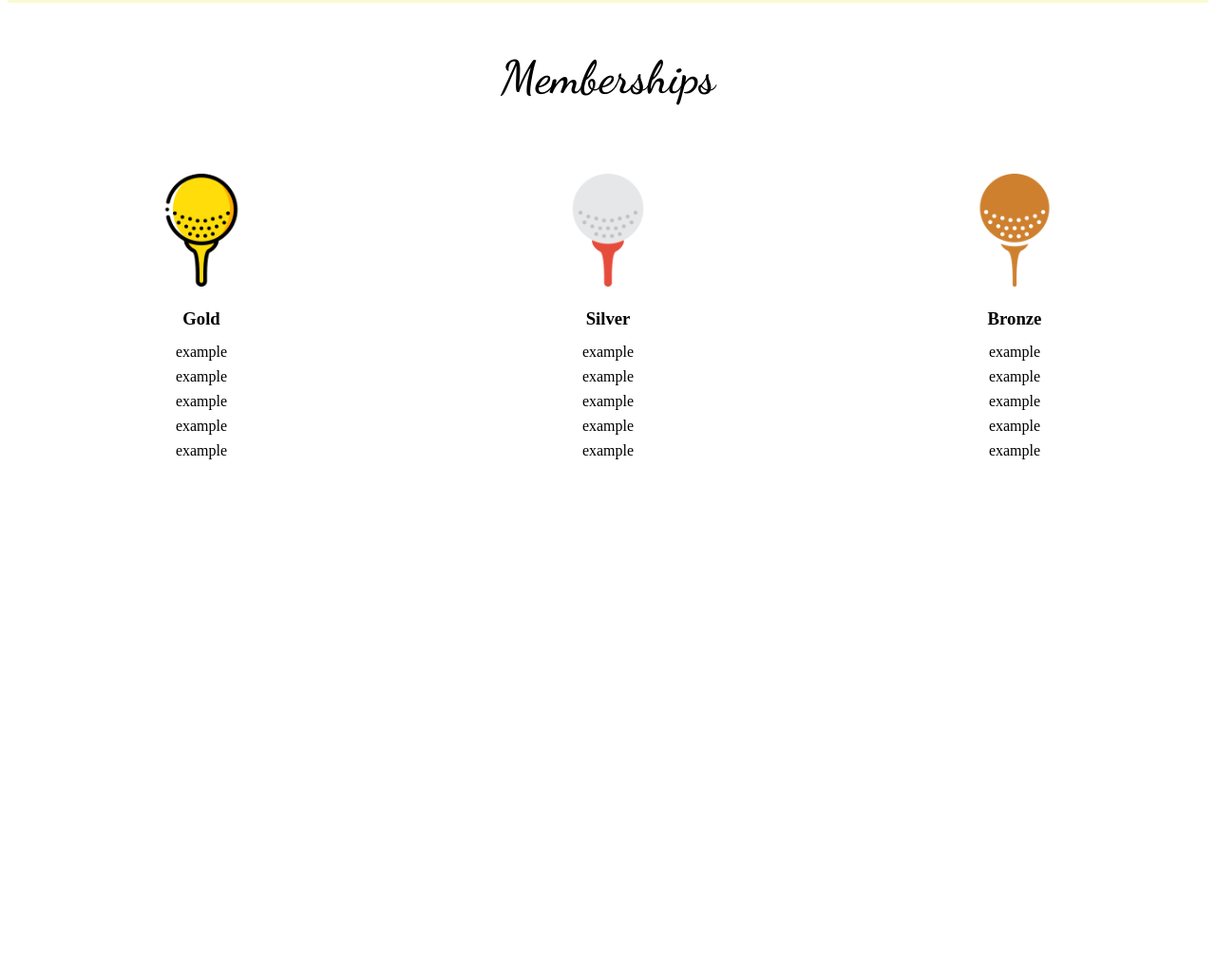
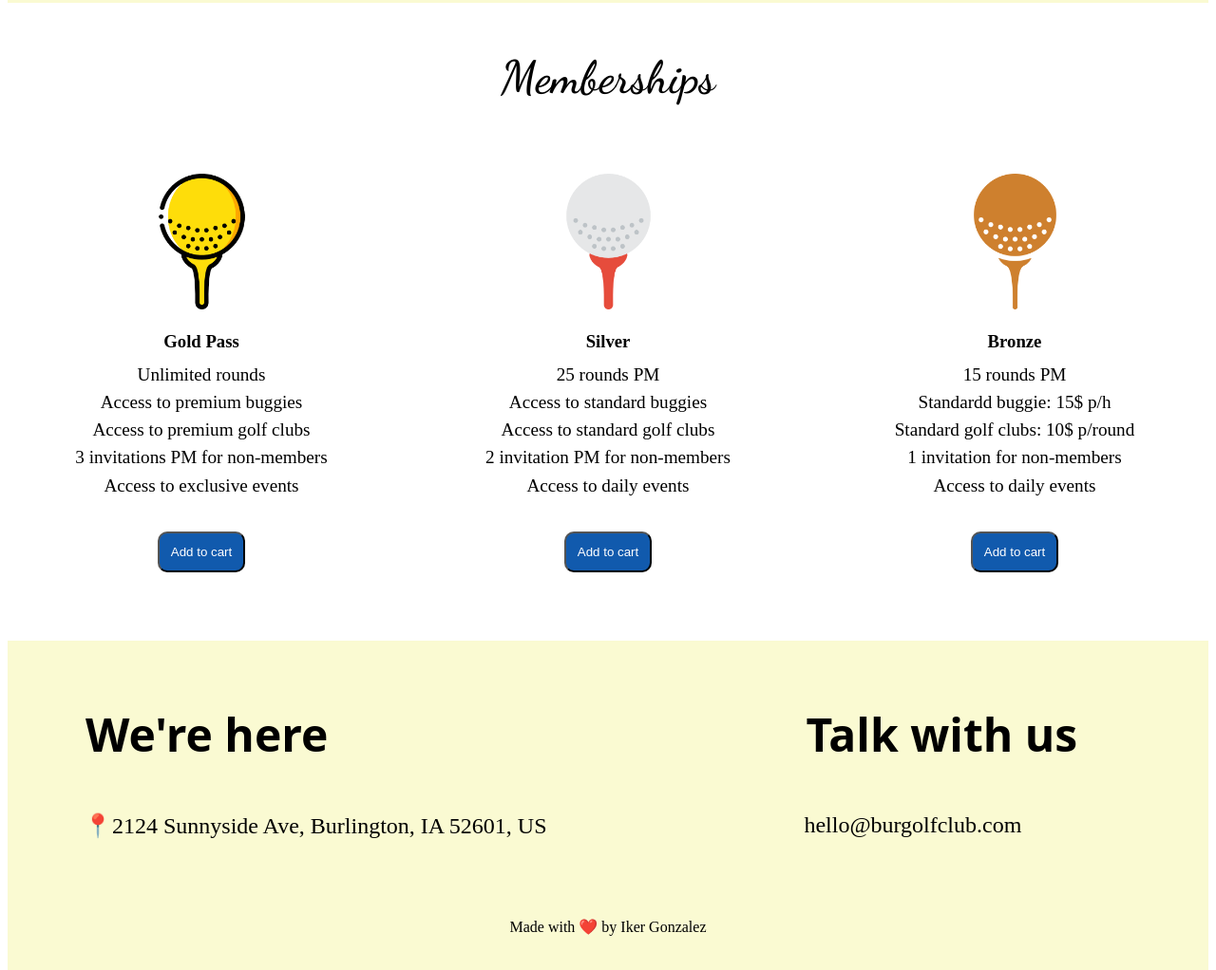
Before and after one commit to Ikgonzal/mini_projects_catalogue, a plain HTML site: page 21_burlington_golf_club/index.html in a window 1280 px wide. Shown: the part 1778-2800 px from the top of the page at 95% size. Before the commit the page ends 2358 px from the top, so only its background shows below. Drawn offline with Linux system fonts and the light colour scheme.

Commit message:
burlington golf club project finished

```diff
--- a/21_burlington_golf_club/index.html
+++ b/21_burlington_golf_club/index.html
@@ -37,33 +37,48 @@
         <h2 class="title">Memberships</h2>
         <div class="gold">
             <img src="imgs/gold-membership.png" alt="gold-membership">
-            <h3>Gold</h3>
-            <p>example</p>
-            <p>example</p>
-            <p>example</p>
-            <p>example</p>
-            <p>example</p>
+            <h3>Gold Pass</h3>
+            <p>Unlimited rounds</p>
+            <p>Access to premium buggies</p>
+            <p>Access to premium golf clubs</p>
+            <p>3 invitations PM for non-members</p>
+            <p>Access to exclusive events</p>
+            <button type="button">Add to cart</button>
         </div>
         <div class="silver">
             <img src="imgs/silver-membership.png" alt="gold-membership">
             <h3>Silver</h3>
-            <p>example</p>
-            <p>example</p>
-            <p>example</p>
-            <p>example</p>
-            <p>example</p>
+            <p>25 rounds PM</p>
+            <p>Access to standard buggies</p>
+            <p>Access to standard golf clubs</p>
+            <p>2 invitation PM for non-members</p>
+            <p>Access to daily events</p>
+            <button type="button">Add to cart</button>
         </div>
         <div class="bronze">
             <img src="imgs/bronze-membership.png" alt="gold-membership">
             <h3>Bronze</h3>
-            <p>example</p>
-            <p>example</p>
-            <p>example</p>
-            <p>example</p>
-            <p>example</p>
+            <p>15 rounds PM</p>
+            <p>Standardd buggie: 15$ p/h</p>
+            <p>Standard golf clubs: 10$ p/round</p>
+            <p>1 invitation for non-members</p>
+            <p>Access to daily events</p>
+            <button type="button">Add to cart</button>
         </div>
-
-
+    </div>
+    <div class="contact-info">
+        <div class="location">
+            <h2>We're here</h2>
+            <p>📍2124 Sunnyside Ave, Burlington, IA 52601, US</p>
+        </div>
+        <div class="email">
+            <h2>Talk with us</h2>
+            <p>hello@burgolfclub.com</p>
+        </div>
+    </div>
+        <div class="copyrights">
+            <p>Made with ❤️ by Iker Gonzalez</p>
+        </div>
     </div>
 
 </body>
--- a/21_burlington_golf_club/style.css
+++ b/21_burlington_golf_club/style.css
@@ -53,7 +53,6 @@ h2 {
 
 .club .left-top {
     grid-area: 1 / 1 / span 1 / span 1;
-    background-color: lightcoral;
 }
 
 .club .right-top {
@@ -88,7 +87,7 @@ h2 {
 .grid.memberships {
     display: grid;
     grid-template: 100px 1fr / repeat(3, 1fr);
-    height: 20rem;
+    height: 42rem;
     max-width: 100%;
     column-gap: 20px;
 }
@@ -108,8 +107,54 @@ h2 {
     margin-top: 5rem;
 }
 
-.memberships li {
+.memberships p {
     align-self: center;
     text-align: center;
     list-style-type: none;
+    font-size: 1.2rem;
 }
+
+/*contact*/
+
+.contact-info {
+    display: grid;
+    grid-template: 1fr / 1.5fr 1fr;
+    background-color: lightgoldenrodyellow;
+    height: 15rem;
+    padding-top: 1rem;
+}
+
+@import url('https://fonts.googleapis.com/css2?family=Noto+Sans:wght@600&display=swap');
+
+.contact-info h2 {
+    font-family: 'Noto Sans';
+    background-color: transparent;
+    text-align: left;
+    margin-left: 2rem;
+    margin-bottom: 0px;
+    opacity: 1;
+}
+
+.contact-info p{
+    font-size: 1.5rem;
+    text-align: left;
+    margin-left: 5rem;
+    opacity: 1;
+    margin-top: 0px;
+
+}
+
+.copyrights {
+    text-align: center;
+    background-color: lightgoldenrodyellow;
+    margin: unset;
+    padding: 20px;
+}
+
+button {
+    margin-top: 1.5rem;
+    background-color: rgb(17, 90, 173);
+    padding: 12px;
+    border-radius: 10px;
+    color: white;
+}
```
